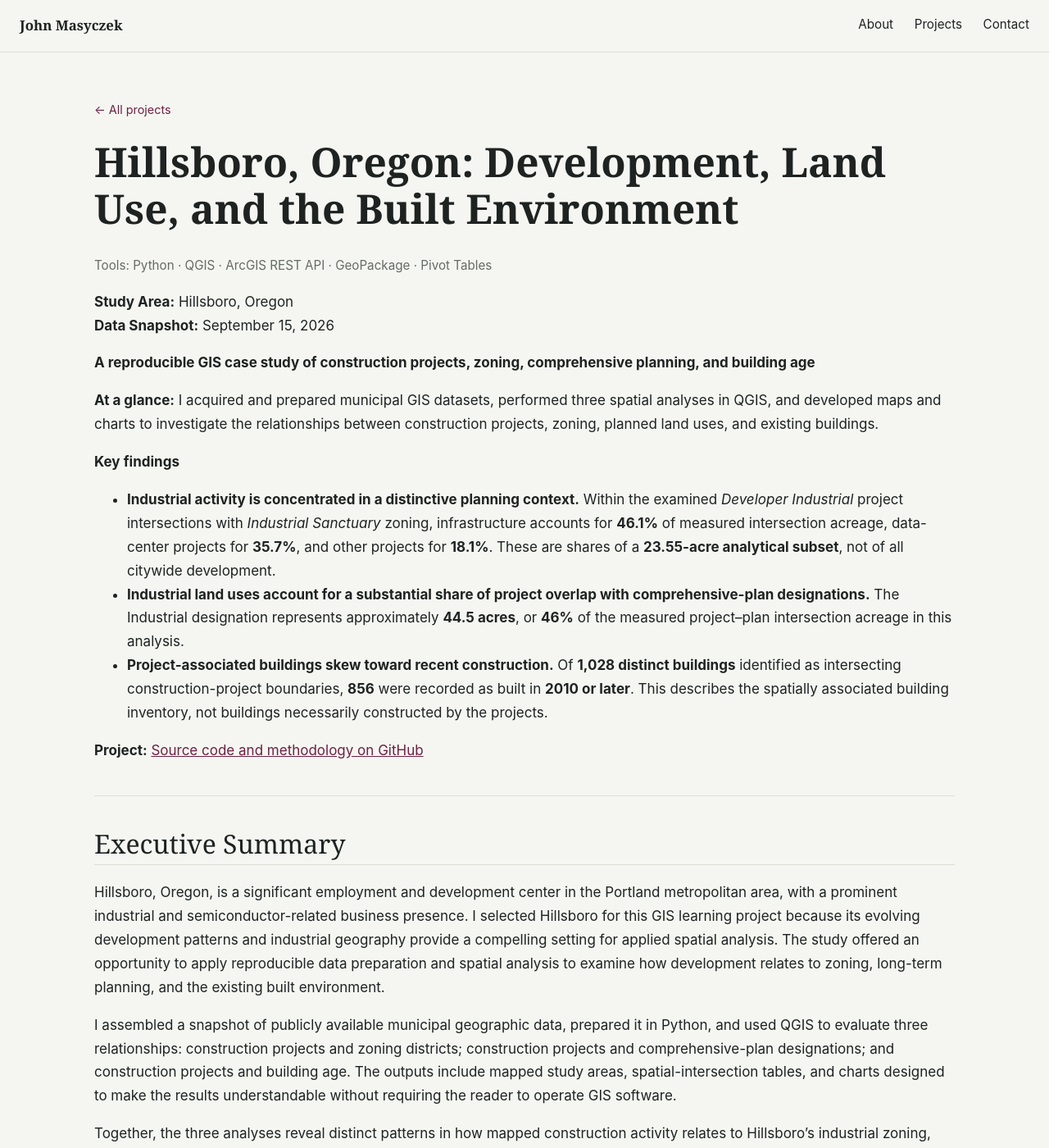
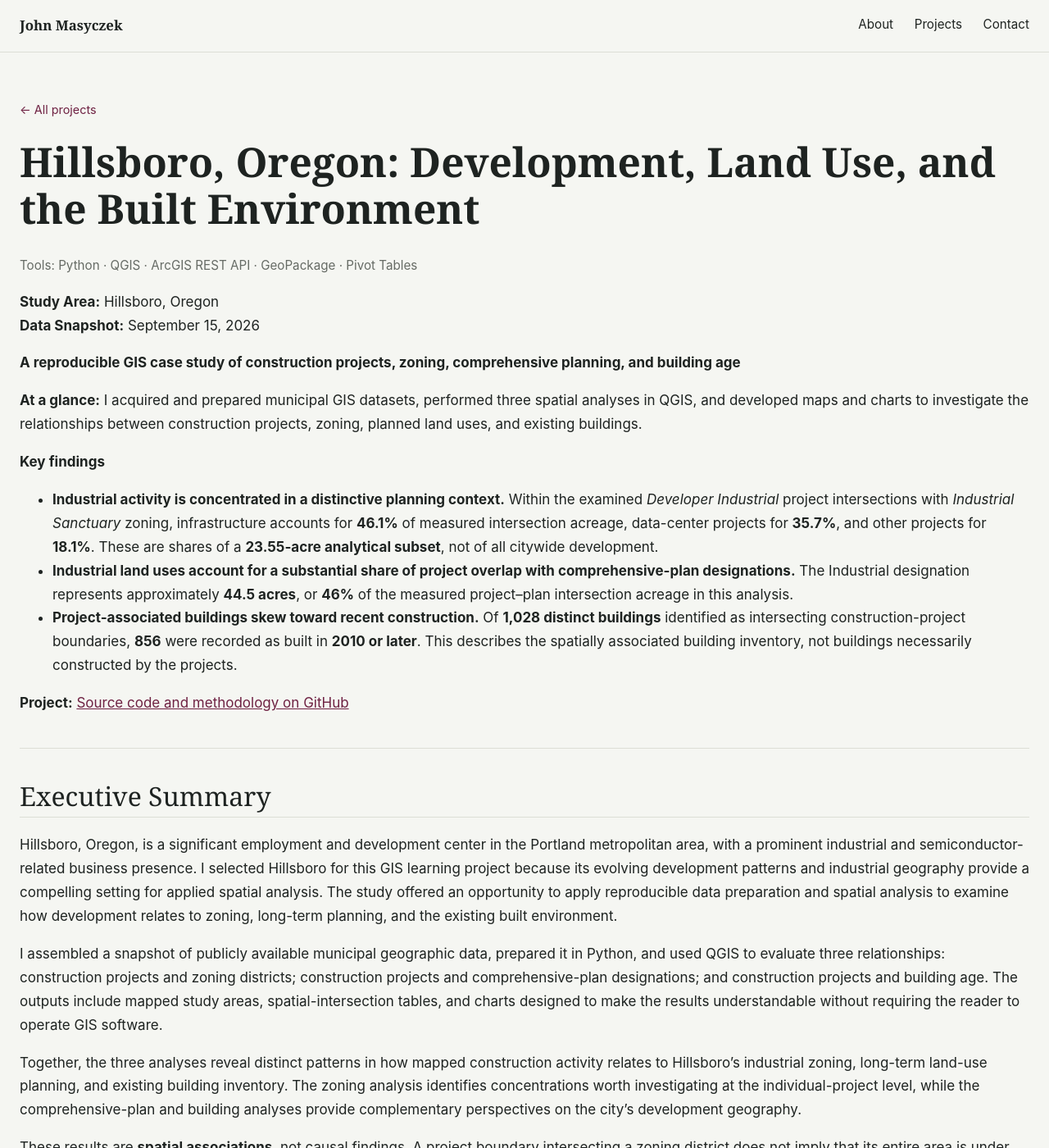
Before and after one commit to Masyczek/portfolio, a Jekyll site: the page built from projects/hillsboro-gis.md, in a window 1280 px wide and 1400 px high. Shown: the whole window at 82% size. Built offline with Jekyll 4.4.1, drawn with Linux system fonts in a browser that asks for light colours.

Commit message:
Update main.css

```diff
--- a/assets/css/main.css
+++ b/assets/css/main.css
@@ -256,11 +256,8 @@ section#about { border-top: none; }
 
 /* ---------------- Project detail page ---------------- */
 .project-page {
-  padding: 3.5rem 0 5rem;
-  max-width: 1050px;
-  width: 100%;
-  margin-left: auto;
-  margin-right: auto;
+  padding-top: 3.5rem;
+  padding-bottom: 5rem;
 }
 .back-link {
   display: inline-block;
```
